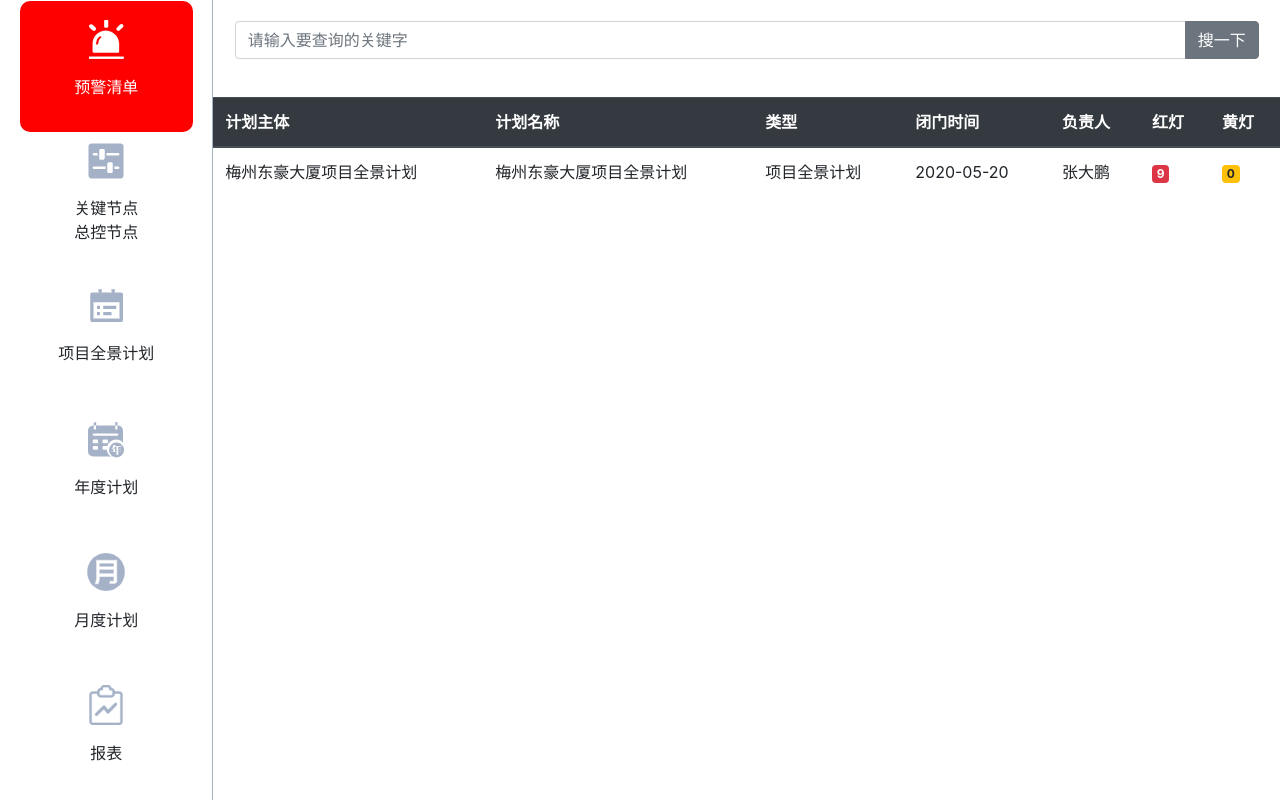
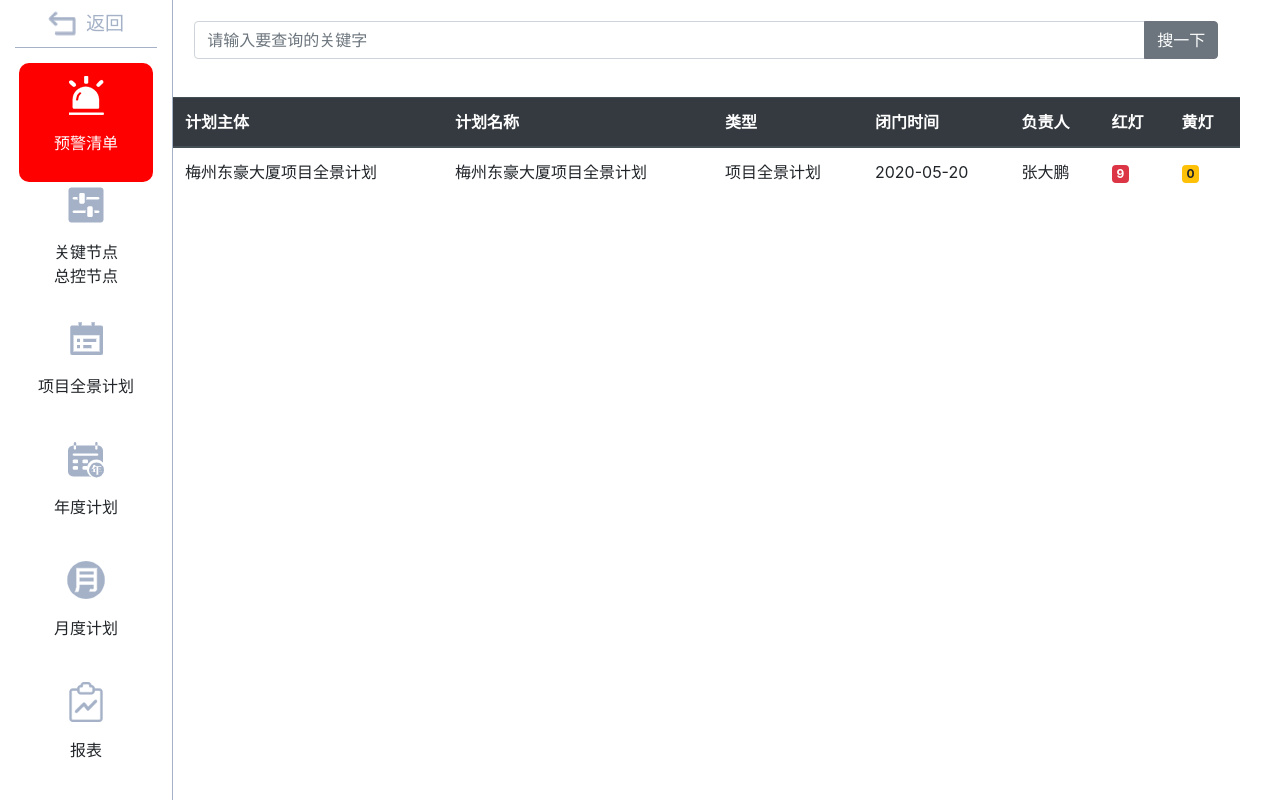
Before and after one commit to hypertextPreprocessor/bitcase, a plain HTML site: page webroot/index1.html in a window 1280 px wide. Drawn offline with nearby package versions, Linux system fonts and the light colour scheme.

Commit message:
增加返回功能

```diff
--- a/webroot/css/index1.css
+++ b/webroot/css/index1.css
@@ -1,13 +1,34 @@
 html,body,.container-fluid,.container-fluid>div.row{height:100%;}
 .menu_left{
-	border-right:1px solid #a4b1c7;
     display: grid;
     grid-auto-rows:16.67%;/*20%;*/
     grid-auto-columns:100%;
     align-content: space-between;
     justify-content: space-evenly;
-    align-items: center;
+    align-items: center;height:91%;
+}
+.navback{
+    height: 6%;
+    margin-bottom: 10%;
+    border-bottom: 1px solid #a4b1c7;
+    padding: 6% 0;
+    text-align: center;
+}
+p.navback>img {
+    vertical-align: middle;
+    width: 28px;
+    margin-right: 10px;
+}
+.menu_left_box{
+    max-width:173px;
+    border-right: 1px solid #a4b1c7;
     height: 100%;
+}
+p.navback>span {
+    vertical-align: bottom;
+    line-height: 26px;
+    font-size: 19px;
+    color: #a4b1c7;
 }
 .menu_left>div.row>p>img{
 	width:40px;
--- a/webroot/index1.html
+++ b/webroot/index1.html
@@ -14,7 +14,9 @@
 	<body>
 		<div class="container-fluid">
 			<div class="row">
-				<div class="col-2 menu_left">
+				<div class="col-2 menu_left_box">
+					<p class="navback"><img src="images/navBack.png"/><span>返回</span></p>
+					<div class="menu_left">
 					<div class="row active">
 						<p><img src="images/1active.png"/></p>
 						<p><span>预警清单</span></p>
@@ -38,6 +40,7 @@
 					<div class="row">
 						<p><img src="images/6.png"/></p>
 						<p><span>报表</span></p>
+					</div>
 					</div>
 				</div>
 				<div class="col-10 menu_right">
```
Also changed, not shown: webroot/images/navBack.png (added).
